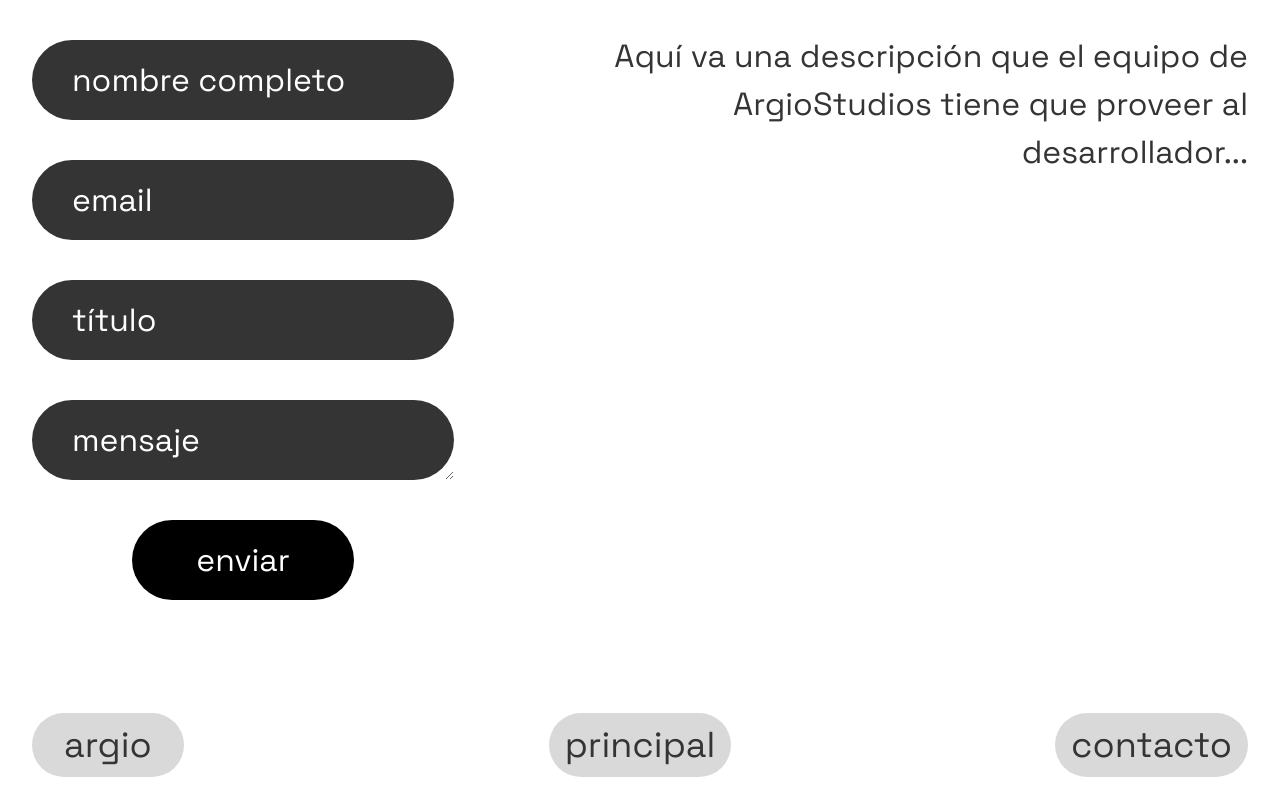
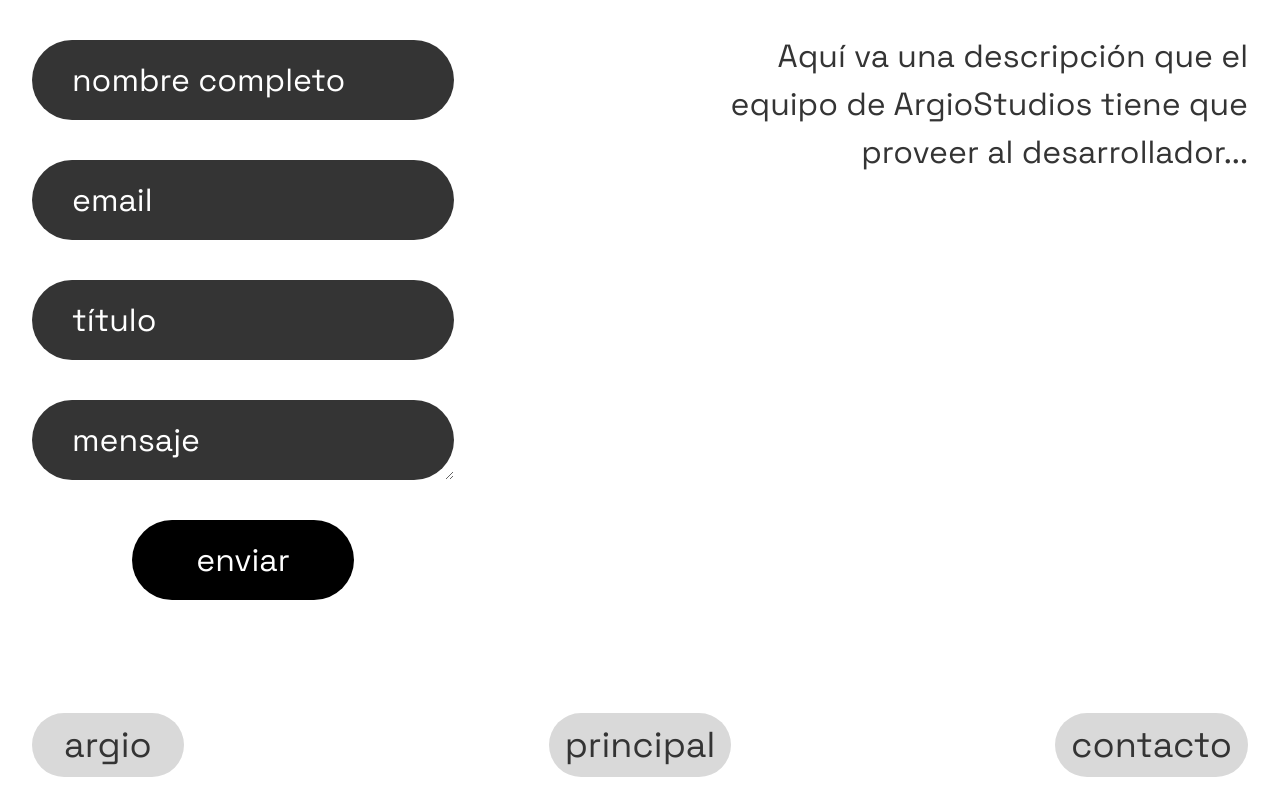
Before and after one commit to Bimai6/argio-studios, a React (Vite) app in the folder frontend/: page /contact in a window 1280 px wide. Built offline with nearby package versions, Linux system fonts and the light colour scheme; a web font is replaced by a local one.

Commit message:
styles: minor changes on Contact styles

```diff
--- a/frontend/src/index.css
+++ b/frontend/src/index.css
@@ -4,7 +4,7 @@ body{
   margin: 0;
   padding: 0;
   overflow-x: hidden;
-  font-family: "Space Grotesk", sans-serif;
+  font-family: "Space Grotesk", sans-serif !important;
   font-style: normal;
   color: #343434;
   font-size: 2rem;
--- a/frontend/src/pages/Contact/Contact.jsx
+++ b/frontend/src/pages/Contact/Contact.jsx
@@ -5,9 +5,9 @@ const Contact = () => {
 
     return(
         <>
-        <div data-testid="page-contact" className="flex">
+        <div data-testid="page-contact" className="flex flex-col xl:flex-row ">
             <ContactForm/>
-            <p className="ml-10 mt-8 mr-8 text-end">Aquí va una descripción que el equipo de ArgioStudios tiene que proveer al desarrollador...</p>
+            <p className="ml-10 xl:ml-60 mt-8 mr-8 text-end">Aquí va una descripción que el equipo de ArgioStudios tiene que proveer al desarrollador...</p>
         </div>
         <Nav />
         </>
```
